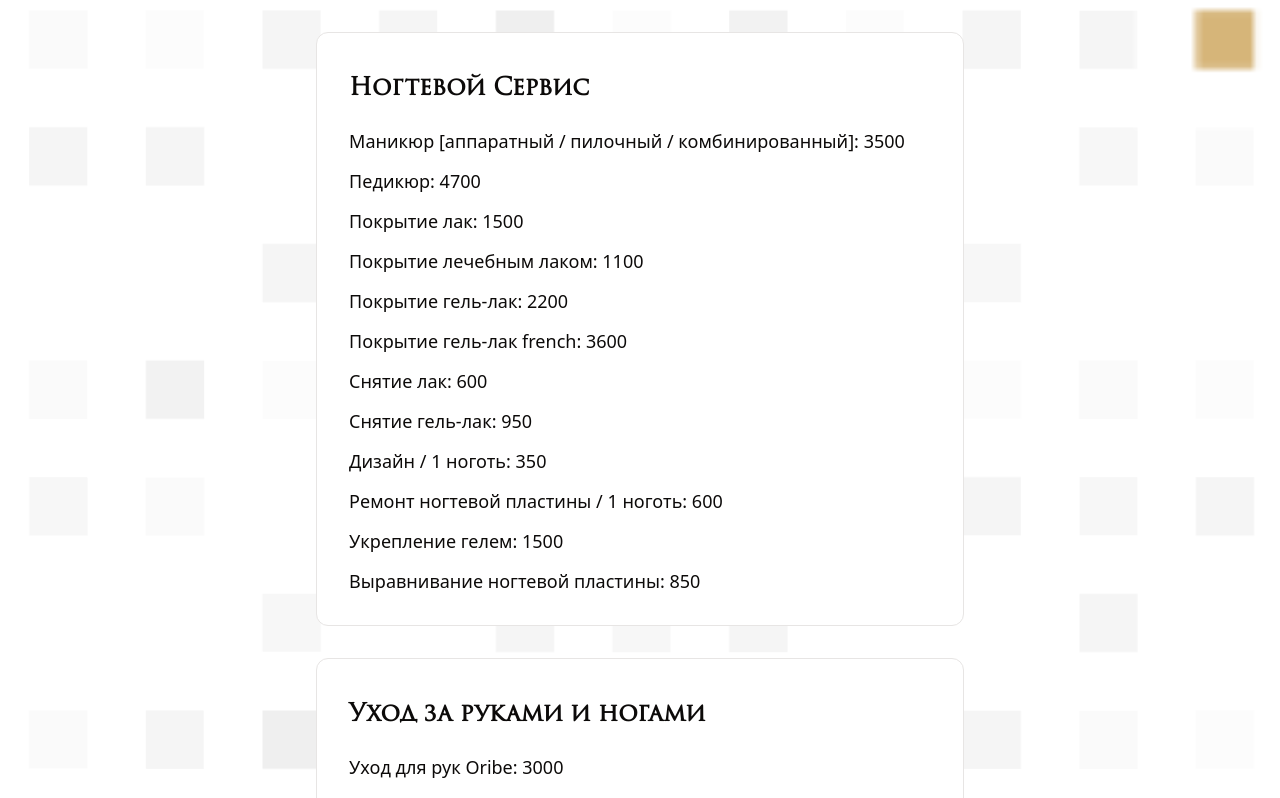
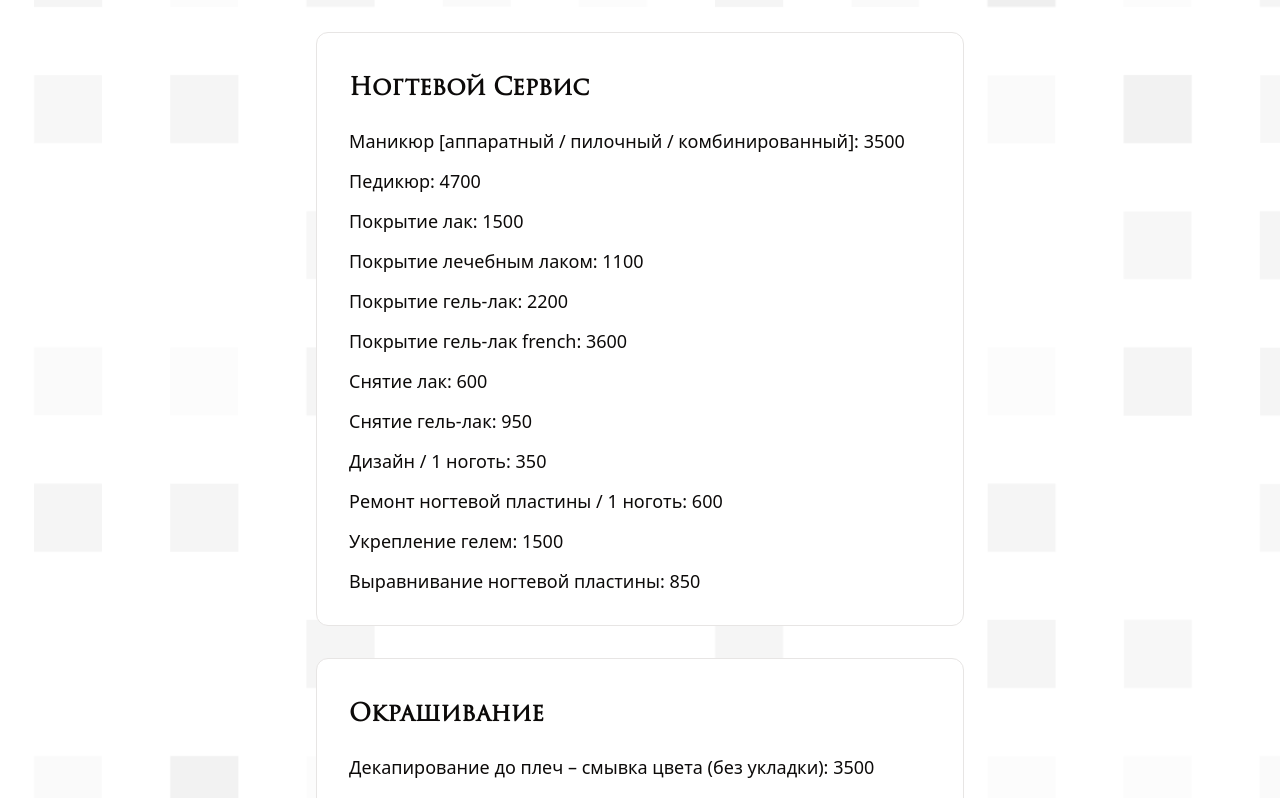
Before and after one commit to marchnath/peach-this, a Next.js app: page /prices in a window 1280 px wide. Shown: the part 2002-2800 px from the top of the page. Built offline with nearby package versions, Linux system fonts and the light colour scheme.

Commit message:
Update page.jsx, dye section added

```diff
--- a/app/prices/page.jsx
+++ b/app/prices/page.jsx
@@ -90,6 +90,56 @@ const Prices = () => {
         { name: "Выравнивание ногтевой пластины", price: 850 },
       ],
     },
+   {
+      section: "Окрашивание",
+      items: [
+        {
+          name: "Декапирование до плеч – смывка цвета (без укладки)",
+          price: 3500,
+        },
+        {
+          name: "Декапирование ниже плеч – смывка цвета (без укладки)",
+          price: 3900,
+        },
+        {
+          name: "Сложное окрашивание до плеч (с укладкой)",
+          price: 29500,
+        },
+        {
+          name: "Сложное окрашивание ниже плеч (с укладкой)",
+          price: 34500,
+        },
+        {
+          name: "Окрашивание в один тон до плеч (с укладкой)",
+          price: 9000,
+        },
+        {
+          name: "Окрашивание в один тон ниже плеч (без укладки)",
+          price: 12000,
+        },
+        {
+          name: "Окрашивание корней (без укладки)",
+          price: 3200,
+        },
+        {
+          name: "Осветление корней (без укладки)",
+          price: 4200,
+        },
+        {
+          name: "Тонирование до плеч (без укладки)",
+          price: 8000,
+        },
+        {
+          name: "Тонирование ниже плеч (без укладки)",
+          price: 9500,
+        },
+        {
+          name: "Частичное мелирование до 10 прядей (без укладки)",
+          price: 7000,
+        },
+      ],
+    },
+
     {
       section: "Уход за руками и ногами",
       items: [
```
